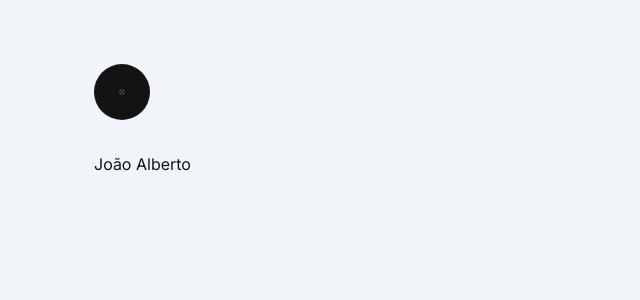
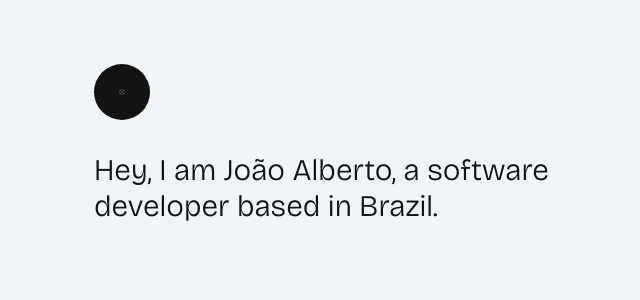
Before and after one commit to joaoalberto-dev/joaoalberto.dev, a Next.js app: page / in a window 1280 px wide. Shown: the top 300 px of the page, without its empty margins (287-927 px from the left). Built offline with nearby package versions, Linux system fonts and the light colour scheme.

Commit message:
chore: changing the header line

```diff
--- a/src/app/page.tsx
+++ b/src/app/page.tsx
@@ -4,7 +4,9 @@ export default function Home() {
   return (
     <main className="flex flex-col p-8 md:p-16 gap-8">
       <Avatar />
-      <h1>João Alberto</h1>
+      <p className="font-text-title text-3xl font-light">
+        Hey, I am João Alberto, a software developer based in Brazil.
+      </p>
     </main>
   );
 }
```
